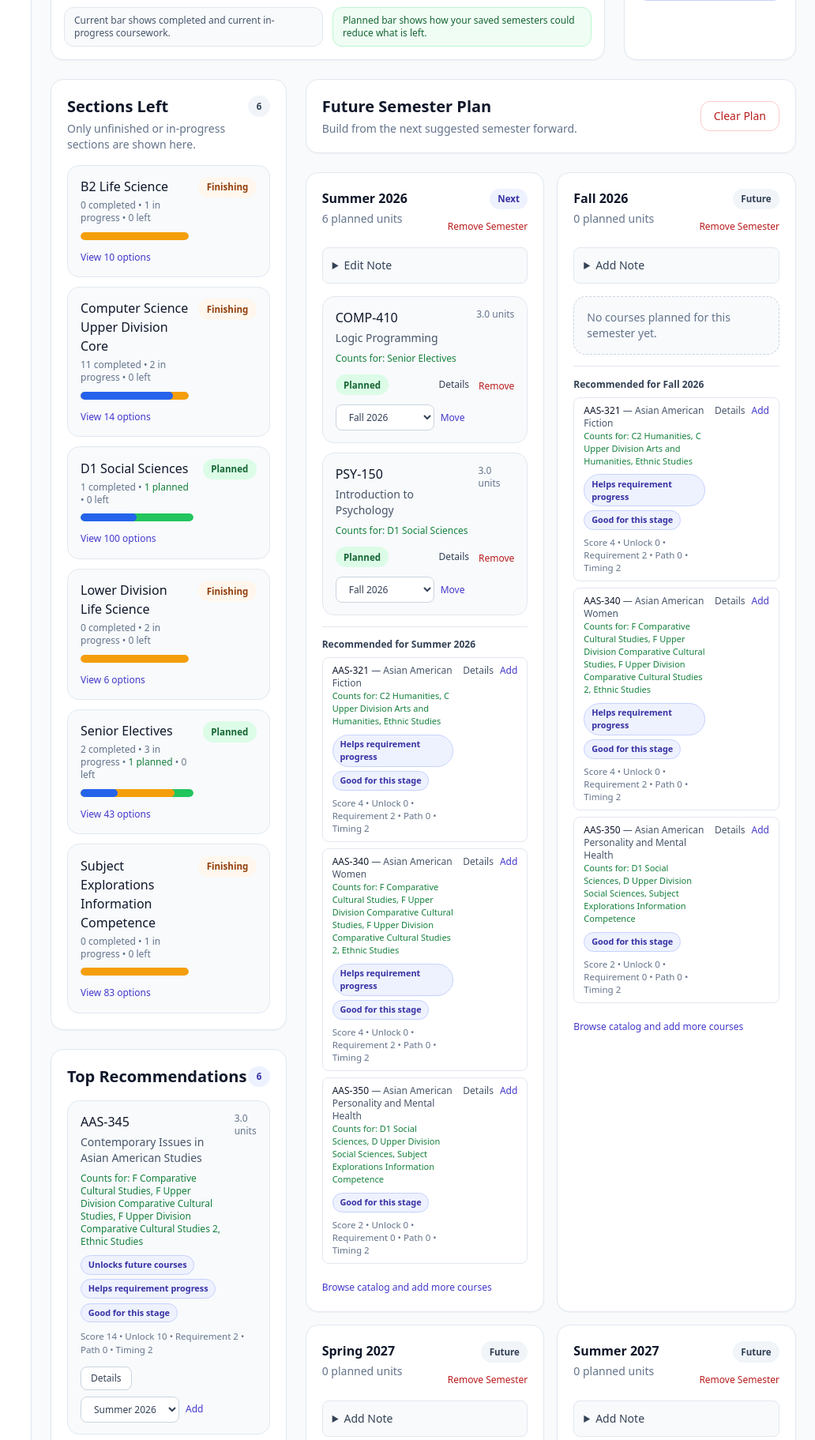
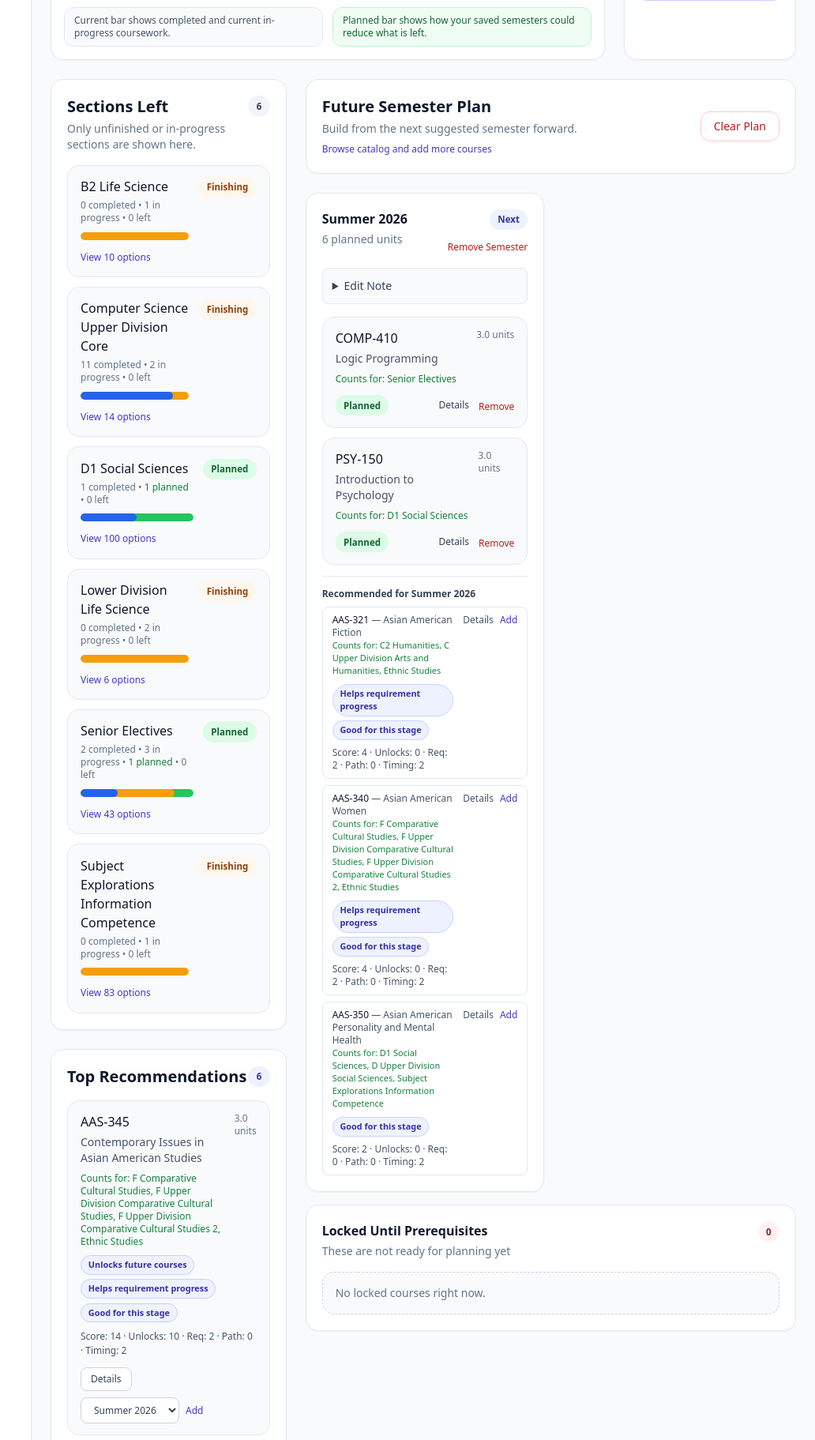
Before and after one commit to MBhuva6304/Gradmate, a Django app: page /degree-plan/ in a window 1280 px wide. Shown: the part 542-2365 px from the top of the page at 79% size, without its empty margins (248-1280 px from the left). Run offline with Django 5.2, Linux system fonts and the light colour scheme; a user stored in the database is signed in; data comes from the database, SQL or seed files in the repository; both versions use the stored data as it was after the commit; some libraries are stand-ins or nearby versions.

Commit message:
Updated Non-working Add/Remove Semeter Functionality

```diff
--- a/templates/degree_plan.html
+++ b/templates/degree_plan.html
@@ -166,8 +166,8 @@
 
     .plan-score-line {
       margin-top: 0.55rem;
-      font-size: 0.72rem;
-      color: #64748b;
+      font-size: 0.75rem;
+      color: #475569;
     }
   </style>
 
@@ -317,11 +317,11 @@
           {% endif %}
 
           {% if locked_list %}
-            <div class="rounded-xl border border-red-200 bg-red-50 p-3">
-              <p class="text-sm font-semibold text-red-900">
+            <div class="rounded-xl border border-amber-200 bg-amber-50 p-3">
+              <p class="text-sm font-semibold text-amber-900">
                 {{ locked_list|length }} locked course{{ locked_list|length|pluralize }}
               </p>
-              <p class="mt-1 text-xs text-red-800">These still need prerequisites.</p>
+              <p class="mt-1 text-xs text-amber-800">These still need prerequisites.</p>
             </div>
           {% endif %}
 
@@ -333,6 +333,12 @@
               <p class="mt-1 text-xs text-indigo-800">
                 Suggestions now include explanation labels and timing-aware ranking.
               </p>
+            </div>
+          {% endif %}
+
+          {% if not req_missing and not show_upper_alert and planned_warning_count == 0 and not locked_list and not recommendation_details %}
+            <div class="rounded-xl border border-green-200 bg-green-50 p-3">
+              <p class="text-sm font-semibold text-green-900">All clear — no alerts right now.</p>
             </div>
           {% endif %}
         </div>
@@ -451,11 +457,7 @@
                 {% endif %}
 
                 <div class="plan-score-line">
-                  Score {{ item.score }}
-                  • Unlock {{ item.reasons.unlock }}
-                  • Requirement {{ item.reasons.scarcity }}
-                  • Path {{ item.reasons.critical_path }}
-                  • Timing {{ item.reasons.timing }}
+                  Score: {{ item.score }} · Unlocks: {{ item.reasons.unlock }} · Req: {{ item.reasons.scarcity }} · Path: {{ item.reasons.critical_path }} · Timing: {{ item.reasons.timing }}
                 </div>
 
                 <div class="mt-3 flex flex-col gap-2">
@@ -505,10 +507,11 @@
         </div>
 
         <div class="plan-card p-5">
-          <div class="flex items-center justify-between">
+          <details open>
+          <summary class="flex cursor-pointer list-none items-center justify-between">
             <h2 class="text-xl font-semibold">Backup Options</h2>
             <span class="plan-badge neutral">{{ backup_list|length }}</span>
-          </div>
+          </summary>
 
           <div class="mt-4 space-y-3">
             {% if backup_list %}
@@ -576,6 +579,7 @@
               </div>
             {% endif %}
           </div>
+          </details>
         </div>
       </aside>
 
@@ -587,6 +591,9 @@
               <p class="mt-1 text-sm text-slate-500">
                 Build from the next suggested semester forward.
               </p>
+              <a href="{% url 'courses' %}" class="mt-2 inline-block text-xs font-medium text-indigo-700 hover:underline">
+                Browse catalog and add more courses
+              </a>
             </div>
 
             <div class="flex flex-wrap gap-2">
@@ -594,6 +601,7 @@
                 {% csrf_token %}
                 <button
                   type="submit"
+                  onclick="return confirm('This will remove all planned semesters. Continue?')"
                   class="rounded-xl border border-red-200 bg-white px-4 py-2 text-sm font-medium text-red-700 hover:bg-red-50"
                 >
                   Clear Plan
@@ -743,6 +751,7 @@
                           </div>
                         </div>
 
+                        {% if semester_choices|length > 1 %}
                         <form
                           method="post"
                           action="{% url 'move_planned_course' pc.id %}"
@@ -767,6 +776,7 @@
                             Move
                           </button>
                         </form>
+                        {% endif %}
                       </div>
                     </div>
                   {% endfor %}
@@ -799,11 +809,7 @@
                           {% endif %}
 
                           <div class="plan-score-line">
-                            Score {{ item.score }}
-                            • Unlock {{ item.reasons.unlock }}
-                            • Requirement {{ item.reasons.scarcity }}
-                            • Path {{ item.reasons.critical_path }}
-                            • Timing {{ item.reasons.timing }}
+                            Score: {{ item.score }} · Unlocks: {{ item.reasons.unlock }} · Req: {{ item.reasons.scarcity }} · Path: {{ item.reasons.critical_path }} · Timing: {{ item.reasons.timing }}
                           </div>
                         </div>
                         <div class="text-xs text-slate-500">{{ item.course.credits }} units</div>
@@ -881,11 +887,7 @@
                               {% endif %}
 
                               <div class="plan-score-line">
-                                Score {{ item.score }}
-                                • Unlock {{ item.reasons.unlock }}
-                                • Requirement {{ item.reasons.scarcity }}
-                                • Path {{ item.reasons.critical_path }}
-                                • Timing {{ item.reasons.timing }}
+                                Score: {{ item.score }} · Unlocks: {{ item.reasons.unlock }} · Req: {{ item.reasons.scarcity }} · Path: {{ item.reasons.critical_path }} · Timing: {{ item.reasons.timing }}
                               </div>
                             </div>
 
@@ -916,14 +918,6 @@
                 {% endif %}
               {% endfor %}
 
-              <div class="mt-4">
-                <a
-                  href="{% url 'courses' %}"
-                  class="text-xs font-medium text-indigo-700 hover:underline"
-                >
-                  Browse catalog and add more courses
-                </a>
-              </div>
             </section>
           {% endfor %}
 
@@ -978,8 +972,9 @@
     class="hidden fixed inset-y-0 right-0 z-50 w-full max-w-md border-l border-slate-200 bg-white shadow-xl"
   >
     <div class="flex h-full flex-col">
-      <div class="flex items-center px-5 py-3 border-b border-slate-200">
+      <div class="flex items-center justify-between px-5 py-3 border-b border-slate-200">
         <h2 class="text-sm font-semibold text-slate-900">Course details</h2>
+        <button type="button" id="course-detail-close" class="rounded p-1 text-slate-400 hover:bg-slate-100 hover:text-slate-600 text-lg leading-none">&times;</button>
       </div>
 
       <div id="course-detail-content" class="flex-1 overflow-y-auto px-5 py-4 text-sm text-slate-800"></div>
--- a/users/views.py
+++ b/users/views.py
@@ -817,7 +817,7 @@ def degree_plan(request):
     else:
         effective_target_with_plan = total_after_plan + remaining_after_plan
 
-    term_plans = profile.get_or_create_future_term_plans(count=4)
+    term_plans = list(profile.term_plans.order_by("position", "term__year", "term__season"))
     saved_terms = []
 
     req = profile.get_requirement()
@@ -877,6 +877,12 @@ def degree_plan(request):
             pc.eligible_blocks = info.get("eligible_names", [])
 
             pc.is_potentially_unnecessary = not bool(pc.applied_blocks)
+
+        sem["has_warning"] = any(
+            getattr(pc, "is_potentially_unnecessary", False)
+            for pc in sem["courses"]
+            if pc.course
+        )
     for c in next_list:
         info = count_map.get(c.id, {})
         c.applied_blocks = info.get("applied_names", [])
```
Also changed, not shown: db.sqlite3.
